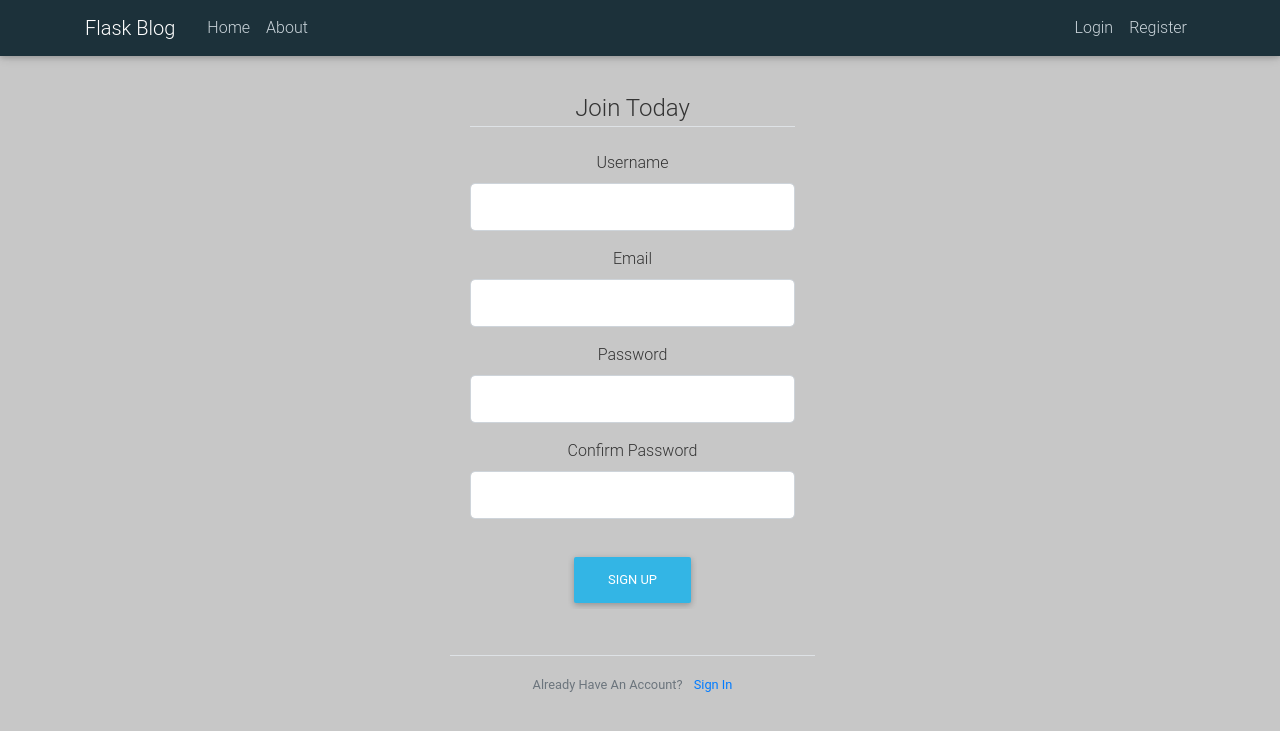
After one commit to wilsenock220/blog, a Flask app: page /register in a window 1280 px wide. The commit adds this page. Shown: the top 731 px of the page. Run offline with Flask 2, Linux system fonts and the light colour scheme; some libraries are stand-ins or nearby versions.

Commit message:
add styles

```diff
--- a/flaskblog.py
+++ b/flaskblog.py
@@ -1,5 +1,8 @@
-from flask import Flask, render_template, url_for
+from flask import Flask, render_template, url_for, flash, redirect
+from forms import RegistrationForm, LoginForm
+
 app = Flask(__name__)
+app.config['SECRET_KEY'] = '1234567890'
 
 posts = [
     {
@@ -28,5 +31,26 @@ def about():
     return render_template('about.html', title='About')
 
 
+@app.route("/register", methods=['GET', 'POST'])
+def register():
+    form = RegistrationForm()
+    if form.validate_on_submit():
+        flash(f'Account created for {form.username.data}!', 'success')
+        return redirect(url_for('home'))
+    return render_template('register.html', title='Register', form=form)
+
+
+@app.route("/login", methods=['GET', 'POST'])
+def login():
+    form = LoginForm()
+    if form.validate_on_submit():
+        if form.email.data == 'admin@blog.com' and form.password.data == 'password':
+            flash('You have been logged in!', 'success')
+            return redirect(url_for('home'))
+        else:
+            flash('Login Unsuccessful. Please check username and password', 'danger')
+    return render_template('login.html', title='Login', form=form)
+
+
 if __name__ == '__main__':
     app.run(debug=True)
--- /dev/null
+++ b/forms.py
@@ -0,0 +1,22 @@
+from flask_wtf import FlaskForm
+from wtforms import StringField, PasswordField, SubmitField, BooleanField
+from wtforms.validators import DataRequired, Length, Email, EqualTo
+
+
+class RegistrationForm(FlaskForm):
+    username = StringField('Username',
+                           validators=[DataRequired(), Length(min=2, max=20)])
+    email = StringField('Email',
+                        validators=[DataRequired(), Email()])
+    password = PasswordField('Password', validators=[DataRequired()])
+    confirm_password = PasswordField('Confirm Password',
+                                     validators=[DataRequired(), EqualTo('password')])
+    submit = SubmitField('Sign Up')
+
+
+class LoginForm(FlaskForm):
+    email = StringField('Email',
+                        validators=[DataRequired(), Email()])
+    password = PasswordField('Password', validators=[DataRequired()])
+    remember = BooleanField('Remember Me')
+    submit = SubmitField('Login')
--- a/static/main.css
+++ b/static/main.css
@@ -1,5 +1,5 @@
 body {
-  background: #fafafa;
+  background: #c7c7c7;
   color: #333333;
   margin-top: 5rem;
 }
@@ -9,7 +9,7 @@ h1, h2, h3, h4, h5, h6 {
 }
 
 .bg-steel {
-  background-color: #5f788a;
+  background-color: #1c313a;
 }
 
 .site-header .navbar-nav .nav-link {
@@ -24,11 +24,10 @@ h1, h2, h3, h4, h5, h6 {
   font-weight: 500;
 }
 
-.content-section {
-  background: #ffffff;
+.content-section, .wil {
+  margin-left: 50%;
+  text-align: center;
   padding: 10px 20px;
-  border: 1px solid #dddddd;
-  border-radius: 3px;
   margin-bottom: 20px;
 }
 
@@ -78,3 +77,8 @@ a.article-title:hover {
 .account-heading {
   font-size: 2.5rem;
 }
+
+.card{
+  margin-bottom: 3%;
+  background: transparent;
+}
--- a/templates/home.html
+++ b/templates/home.html
@@ -1,8 +1,8 @@
 {% extends "layout.html" %}
 {% block content %}
     {% for post in posts %}
-        <article class="media content-section">
-          <div class="media-body">
+        <article class="card">
+          <div class="card-body">
             <div class="article-metadata">
               <a class="mr-2" href="#">{{ post.author }}</a>
               <small class="text-muted">{{ post.date_posted }}</small>
--- a/templates/layout.html
+++ b/templates/layout.html
@@ -1,13 +1,17 @@
 <!DOCTYPE html>
 <html>
+
 <head>
   <!-- Required meta tags -->
   <meta charset="utf-8">
   <meta name="viewport" content="width=device-width, initial-scale=1, shrink-to-fit=no">
 
-    <!-- Bootstrap CSS -->
-    <link rel="stylesheet" href="https://maxcdn.bootstrapcdn.com/bootstrap/4.0.0/css/bootstrap.min.css" integrity="sha384-Gn5384xqQ1aoWXA+058RXPxPg6fy4IWvTNh0E263XmFcJlSAwiGgFAW/dAiS6JXm" crossorigin="anonymous">
-
+ <!-- Font Awesome -->
+<link rel="stylesheet" href="https://use.fontawesome.com/releases/v5.8.2/css/all.css">
+<!-- Bootstrap core CSS -->
+<link href="https://cdnjs.cloudflare.com/ajax/libs/twitter-bootstrap/4.3.1/css/bootstrap.min.css" rel="stylesheet">
+<!-- Material Design Bootstrap -->
+<link href="https://cdnjs.cloudflare.com/ajax/libs/mdbootstrap/4.8.3/css/mdb.min.css" rel="stylesheet">
   <link rel="stylesheet" type="text/css" href="{{ url_for('static', filename='main.css') }}">
 
   {% if title %}
@@ -16,23 +20,25 @@
   <title>Flask Blog</title>
   {% endif %}
 </head>
+
 <body>
   <header class="site-header">
     <nav class="navbar navbar-expand-md navbar-dark bg-steel fixed-top">
       <div class="container">
         <a class="navbar-brand mr-4" href="/">Flask Blog</a>
-          <button class="navbar-toggler" type="button" data-toggle="collapse" data-target="#navbarToggle" aria-controls="navbarToggle" aria-expanded="false" aria-label="Toggle navigation">
+        <button class="navbar-toggler" type="button" data-toggle="collapse" data-target="#navbarToggle"
+          aria-controls="navbarToggle" aria-expanded="false" aria-label="Toggle navigation">
           <span class="navbar-toggler-icon"></span>
         </button>
         <div class="collapse navbar-collapse" id="navbarToggle">
           <div class="navbar-nav mr-auto">
-              <a class="nav-item nav-link" href="/">Home</a>
-              <a class="nav-item nav-link" href="/about">About</a>
+            <a class="nav-item nav-link" href="{{ url_for('home') }}">Home</a>
+            <a class="nav-item nav-link" href="{{ url_for('about') }}">About</a>
           </div>
           <!-- Navbar Right Side -->
           <div class="navbar-nav">
-              <a class="nav-item nav-link" href="/login">Login</a>
-              <a class="nav-item nav-link" href="/register">Register</a>
+            <a class="nav-item nav-link" href="{{ url_for('login') }}">Login</a>
+            <a class="nav-item nav-link" href="{{ url_for('register') }}">Register</a>
           </div>
         </div>
       </div>
--- /dev/null
+++ b/templates/register.html
@@ -0,0 +1,72 @@
+{% extends "layout.html" %}
+{% block content %}
+    <div class="content-section">
+        <form method="POST" action="">
+            {{ form.hidden_tag() }}
+            <fieldset class="form-group">
+                <legend class="border-bottom mb-4">Join Today</legend>
+                <div class="form-group">
+                    {{ form.username.label(class="form-control-label") }}
+
+                    {% if form.username.errors %}
+                        {{ form.username(class="form-control form-control-lg is-invalid") }}
+                        <div class="invalid-feedback">
+                            {% for error in form.username.errors %}
+                                <span>{{ error }}</span>
+                            {% endfor %}
+                        </div>
+                    {% else %}
+                        {{ form.username(class="form-control form-control-lg") }}
+                    {% endif %}
+                </div>
+                <div class="form-group">
+                    {{ form.email.label(class="form-control-label") }}
+                    {% if form.email.errors %}
+                        {{ form.email(class="form-control form-control-lg is-invalid") }}
+                        <div class="invalid-feedback">
+                            {% for error in form.email.errors %}
+                                <span>{{ error }}</span>
+                            {% endfor %}
+                        </div>
+                    {% else %}
+                        {{ form.email(class="form-control form-control-lg") }}
+                    {% endif %}
+                </div>
+                <div class="form-group">
+                    {{ form.password.label(class="form-control-label") }}
+                    {% if form.password.errors %}
+                        {{ form.password(class="form-control form-control-lg is-invalid") }}
+                        <div class="invalid-feedback">
+                            {% for error in form.password.errors %}
+                                <span>{{ error }}</span>
+                            {% endfor %}
+                        </div>
+                    {% else %}
+                        {{ form.password(class="form-control form-control-lg") }}
+                    {% endif %}
+                </div>
+                <div class="form-group">
+                    {{ form.confirm_password.label(class="form-control-label") }}
+                    {% if form.confirm_password.errors %}
+                        {{ form.confirm_password(class="form-control form-control-lg is-invalid") }}
+                        <div class="invalid-feedback">
+                            {% for error in form.confirm_password.errors %}
+                                <span>{{ error }}</span>
+                            {% endfor %}
+                        </div>
+                    {% else %}
+                        {{ form.confirm_password(class="form-control form-control-lg") }}
+                    {% endif %}
+                </div>
+            </fieldset>
+            <div class="form-group">
+                {{ form.submit(class="btn btn-info") }}
+            </div>
+        </form>
+    </div>
+    <div class="border-top pt-3 wil">
+        <small class="text-muted">
+            Already Have An Account? <a class="ml-2" href="{{ url_for('login') }}">Sign In</a>
+        </small>
+    </div>
+{% endblock content %}
```
Also changed, not shown: other parts of templates/layout.html (+18 -17 lines), templates/login.html (added, +52 -0 lines). Lines whose indentation alone changed are shown as unchanged.
